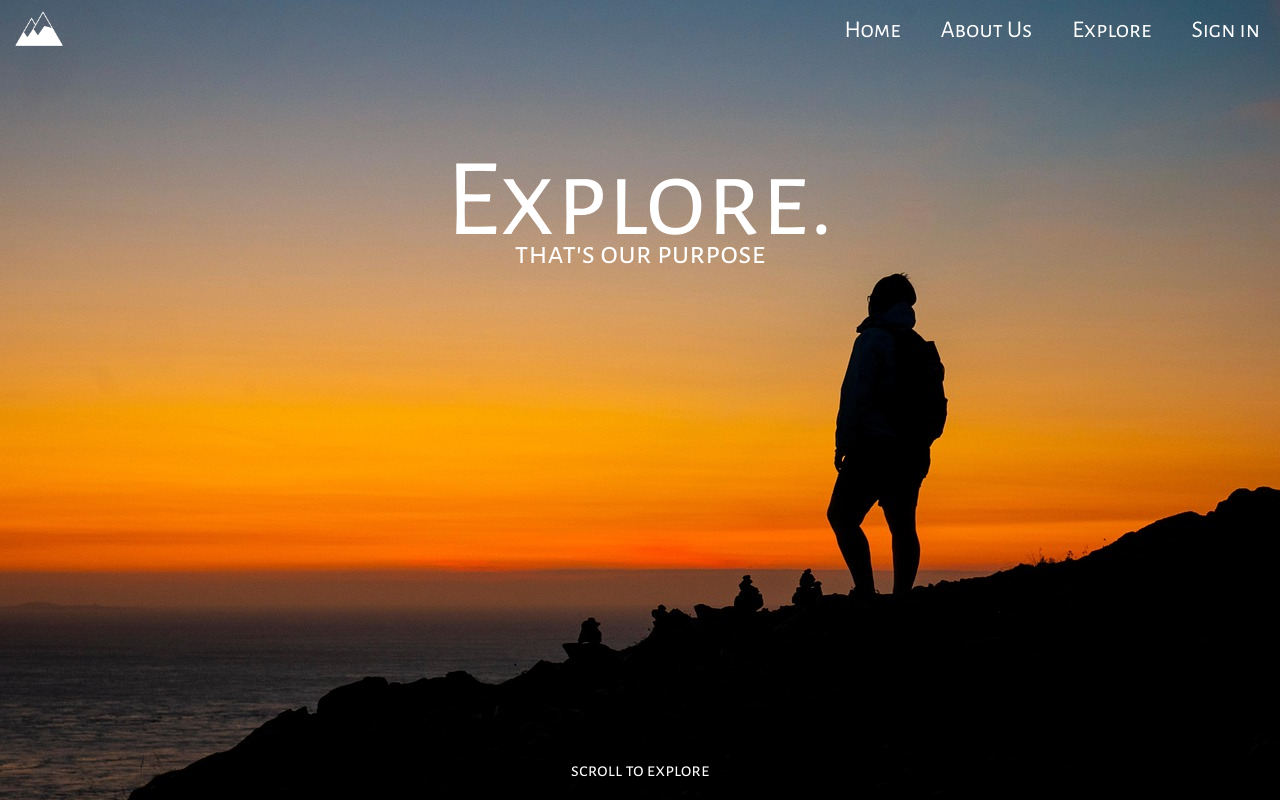
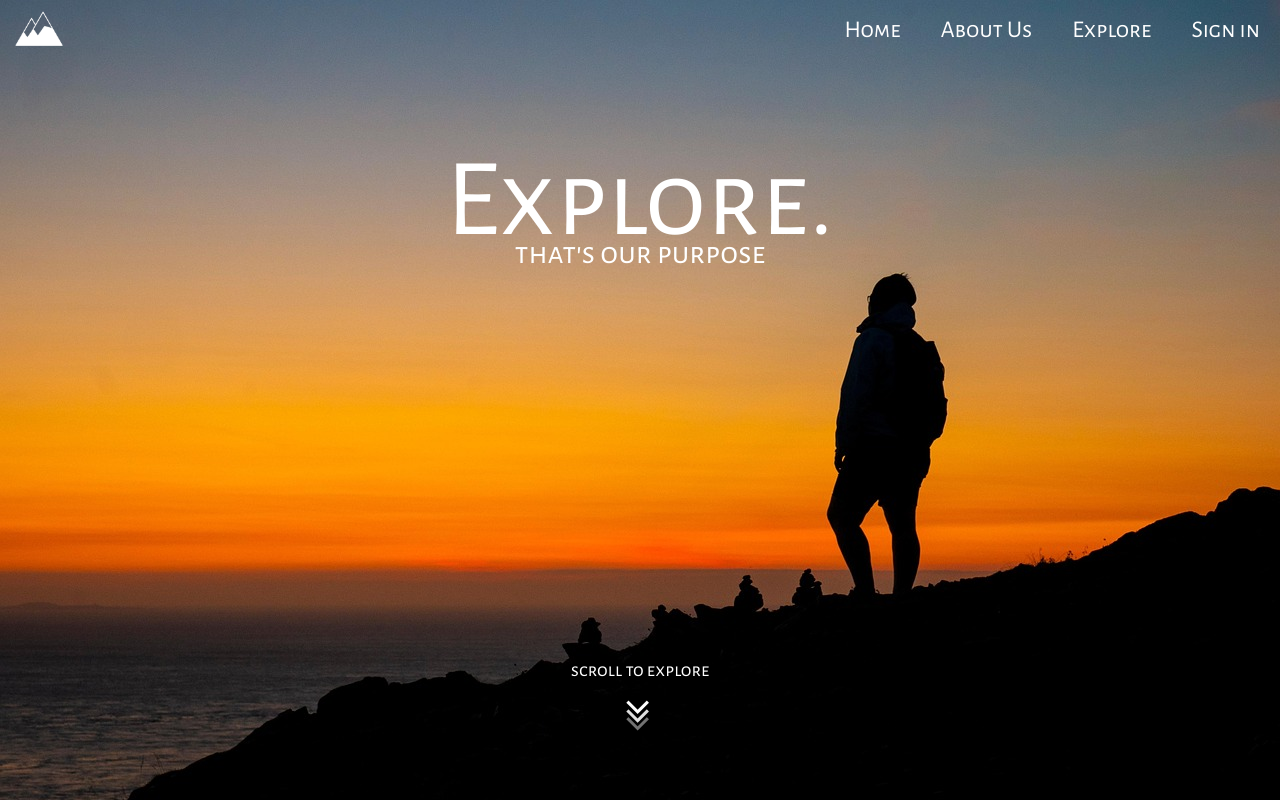
Before and after one commit to steven-xuk/wayfare, a React (Create React App) app: page / in a window 1280 px wide. Shown: the top 802 px of the page. Built offline with nearby package versions, Linux system fonts and the light colour scheme.

Commit message:
adjust scrollToExplore position and clean up markup in Landing component

```diff
--- a/src/App.css
+++ b/src/App.css
@@ -222,7 +222,7 @@ html, body {
 .scrollToExplore-container{
     position: absolute;
     left: 50%;
-    top: 550%;
+    top: 80%;
     transform: translateX(-50%);
     text-align: center;
 }
--- a/src/components/Landing.js
+++ b/src/components/Landing.js
@@ -44,14 +44,13 @@ export default function Landing() {
                 <div className='hero-text'>
                     <h1 className='title'>Explore.</h1>
                     <h2 className='subtitle'>that's our purpose</h2>
-
+                </div>
                 <div className='scrollToExplore-container'>
                     <p className='scrollToExplore-text'>scroll to explore</p>
                     <div className='arrow'>
                         <span></span>
                         <span></span>
                         <span></span>
-                        </div>
                     </div>
                 </div>
             </div>
```
Lines whose indentation alone changed are shown as unchanged.
